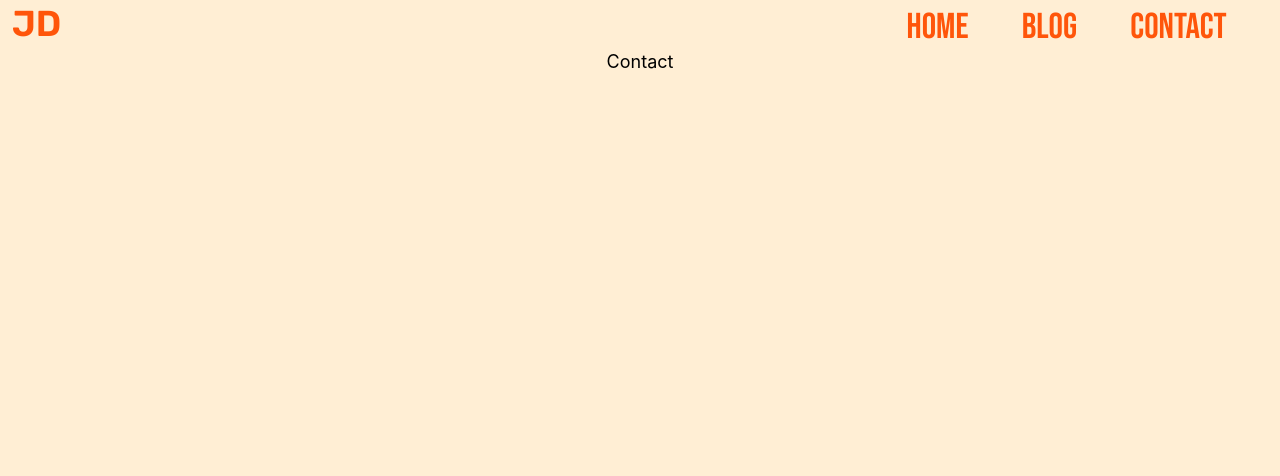
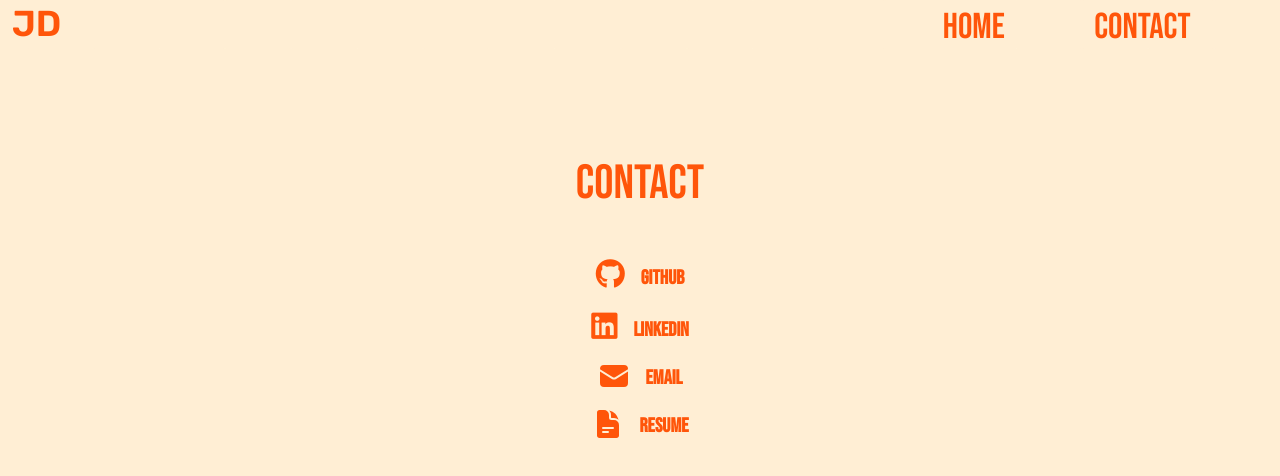
Before and after one commit to JackDixon019/Portfolio_Site, a React (Create React App) app: page /contact in a window 1280 px wide. Shown: the top 476 px of the page. Built offline with nearby package versions, Linux system fonts and the light colour scheme.

Commit message:
Feat: added contact page

```diff
--- a/package.json
+++ b/package.json
@@ -3,6 +3,7 @@
   "version": "0.1.0",
   "private": true,
   "dependencies": {
+    "@heroicons/react": "^2.0.18",
     "@testing-library/jest-dom": "^5.17.0",
     "@testing-library/react": "^13.4.0",
     "@testing-library/user-event": "^13.5.0",
--- a/src/App.css
+++ b/src/App.css
@@ -42,9 +42,10 @@ img {
   content:"";
   height:2vw;
   position:absolute;
-  top:-2vw;
+  top:-1.9vw;
   left:-3vw;
   right:0;
+  border: 1px solid #ffeed4;
   clip-path:polygon(
      0 100%, 2.5% 0%, 5% 100%,  7.5% 0%,
    10% 100%,12.5% 0%,15% 100%, 17.5% 0%,
--- a/src/components/Header.jsx
+++ b/src/components/Header.jsx
@@ -8,7 +8,8 @@ export default function Header(){
             <logo id="logo" className="text-4xl w-12 mt-1 col-start-1 text-scarlet-500 ml-3 font-Rubik hover:text-smalt-700"> <NavLink to={"/"}>JD</NavLink></logo>
             <nav className="col-start-3 mt-2 flex-row flex justify-evenly col-span-4 md:col-start-5 md:col-span-2">
                 <NavLink to={"/"} className={navbarStyle}>Home</NavLink>
-                <NavLink to={"/blog"} className={navbarStyle}>Blog</NavLink>
+                {/* TODO: make blog page */}
+                {/* <NavLink to={"/blog"} className={navbarStyle}>Blog</NavLink> */}
                 <NavLink to={"/contact"} className={navbarStyle}>Contact</NavLink>
             </nav>
         </header>
--- a/src/components/JaggedSection.jsx
+++ b/src/components/JaggedSection.jsx
@@ -1,6 +1,6 @@
 export default function JaggedSection({ children }) {
     return (
-        <section className="jagged w-full p-12 relative font-Montserrat transition-opacity delay-150 ease-in before:bg-papaya-whip-100 after:bg-papaya-whip-100">
+        <section className="jagged w-full p-12 relative font-Montserrat before:bg-papaya-whip-100 after:bg-papaya-whip-100">
             {children}
         </section>
     );
--- a/src/components/styles.js
+++ b/src/components/styles.js
@@ -1,10 +1,10 @@
 let linkBaseStyle = "font-Bebas-Neue text-xl font-bold "
-let linkOnPapayaStyle = linkBaseStyle + "text-scarlet-500 "
-let linkOnSmaltStyle = linkBaseStyle + " text-orange-peel-400 "
-let linkOnOrangeStyle = linkBaseStyle + " text-smalt-800 "
+let linkOnPapayaStyle = linkBaseStyle + "text-scarlet-500 hover:text-smalt-700 "
+let linkOnSmaltStyle = linkBaseStyle + " text-orange-peel-400 hover:text-scarlet-500 "
+let linkOnOrangeStyle = linkBaseStyle + " text-smalt-800 hover:text-papaya-whip-100 "
 let titleBaseStyle = "pt-16 font-Bebas-Neue text-5xl "
 let titleOnPapayaStyle = titleBaseStyle + " text-scarlet-500 "
 let titleOnSmaltStyle = titleBaseStyle + " text-orange-peel-400 "
 let titleOnOrangeStyle = titleBaseStyle + " text-smalt-800 "
 
-module.exports = { linkOnPapayaStyle, linkOnSmaltStyle, linkOnOrangeStyle, titleOnPapayaStyle, titleOnOrangeStyle, titleOnSmaltStyle }
+module.exports = { linkBaseStyle, linkOnPapayaStyle, linkOnSmaltStyle, linkOnOrangeStyle, titleOnPapayaStyle, titleOnOrangeStyle, titleOnSmaltStyle }
--- a/src/pages/ContactPage.jsx
+++ b/src/pages/ContactPage.jsx
@@ -1,5 +1,48 @@
-export default function ContactPage(){
-    return(
-        <div>Contact</div>
-    )
+import JaggedSection from "../components/JaggedSection";
+import { linkBaseStyle, titleOnPapayaStyle } from "../components/styles";
+import resume from "../Jack-Dixon-Resume-Dev.pdf";
+import EnvelopeIcon from "@heroicons/react/24/solid/EnvelopeIcon";
+import DocumentIcon from "@heroicons/react/24/solid/DocumentTextIcon";
+
+export default function ContactPage() {
+    let contactLinkStyle = "mt-4 flex flex-row justify-center align-middle text-scarlet-500 hover:text-smalt-700"
+    return (
+        <JaggedSection>
+            <h1 className={titleOnPapayaStyle}>Contact</h1>
+            <div className="m-auto mt-12 w-6/12 text-center font-Montserrat ">
+                <a href="https://github.com/JackDixon019">
+                    <div className={contactLinkStyle}>
+                        <span class={"fa-brands fa-github text-3xl "} />
+                        <h2 className={linkBaseStyle + " ml-4 mt-auto"}>
+                            Github
+                        </h2>
+                    </div>
+                </a>
+                <a href="http://www.linkedin.com/in/jack-dixon-dev">
+                    <div className={contactLinkStyle}>
+                        <span class={"fa-brands fa-linkedin text-3xl "} />
+                        <h2 className={linkBaseStyle + " ml-4 mt-auto"}>
+                            LinkedIn
+                        </h2>
+                    </div>
+                </a>
+                <a href="mailto:jack.dixon019@gmail.com">
+                    <div className={contactLinkStyle}>
+                        <EnvelopeIcon className="h-8" />
+                        <h2 className={linkBaseStyle + " ml-4 mt-auto"}>
+                            Email
+                        </h2>
+                    </div>
+                </a>
+                <a href={resume}>
+                    <div className={contactLinkStyle}>
+                        <DocumentIcon className="h-8" />
+                        <h2 className={linkBaseStyle + " ml-4 mt-auto"}>
+                            Resume
+                        </h2>
+                    </div>
+                </a>
+            </div>
+        </JaggedSection>
+    );
 }
--- a/src/pages/HomePage.jsx
+++ b/src/pages/HomePage.jsx
@@ -57,16 +57,19 @@ export default function HomePage() {
                         >
                             Github
                         </a>{" "}
-                        . If you'd like to learn a little more about me, and the
+                        .
+                        {/* TODO: add blog page */}
+                        {/* If you'd like to learn a little more about me, and the
                         lessons I have learned from my projects, you can check
                         out my{" "}
                         <NavLink to={"/blog"} className={linkOnPapayaStyle}>
                             blog posts
                         </NavLink>
-                        .
+                        . */}
                     </p>
                 </article>
             </JaggedSection>
+
             <NonJaggedSection id="portfolioStart" colour="bg-smalt-800">
                 {/* TODO: Add the link to the site when deployed */}
                 <h1 className={titleOnSmaltStyle}>
@@ -130,6 +133,7 @@ export default function HomePage() {
                     </a>
                 </aside>
             </NonJaggedSection>
+
             <JaggedSection>
                 <h1 className={titleOnPapayaStyle}>
                     <a href="https://github.com/JackDixon019/JackDixon_T2A2">
@@ -240,6 +244,7 @@ export default function HomePage() {
                     </a>
                 </aside>
             </NonJaggedSection>
+
             <JaggedSection>
                 <h1 className={titleOnPapayaStyle}>
                     <a href="https://github.com/JackDixon019/Challenjour_React_App">
```
Also changed, not shown: 2 other files (tests, documents, lock files or other folders).
